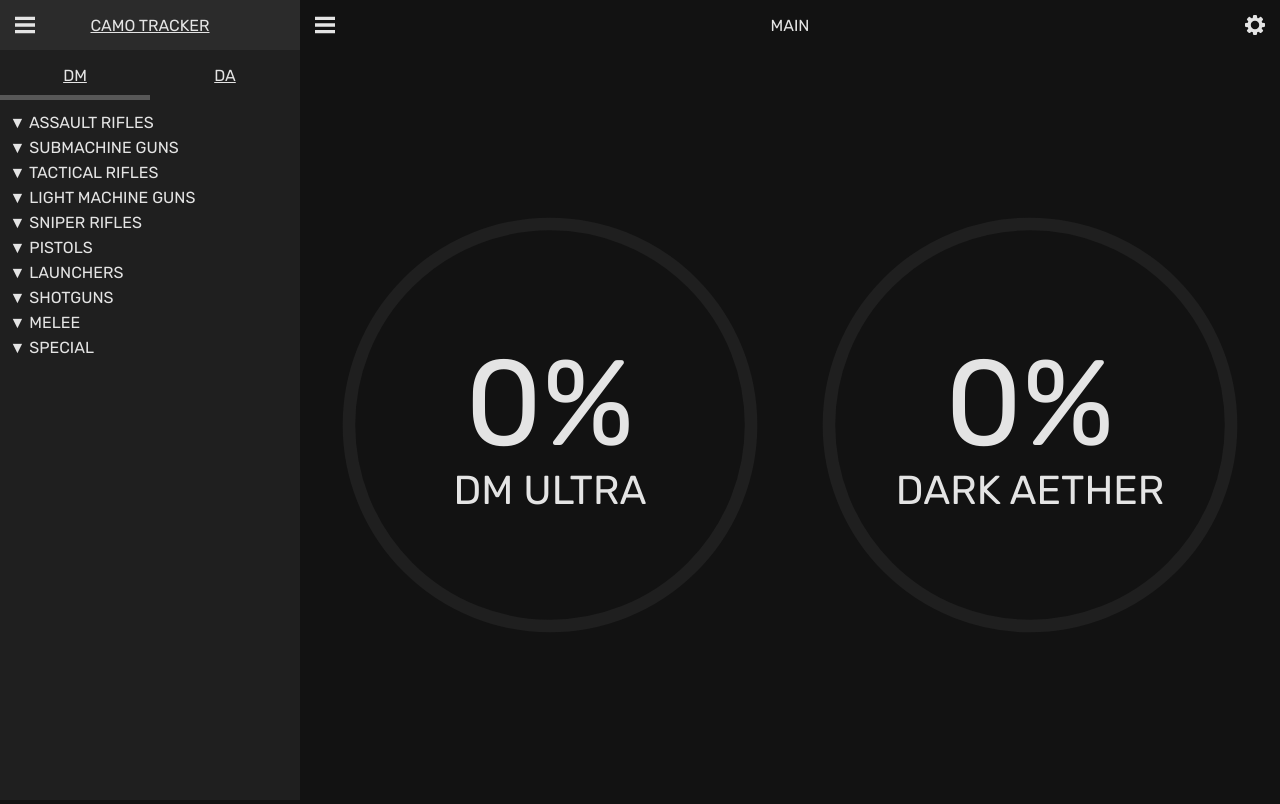
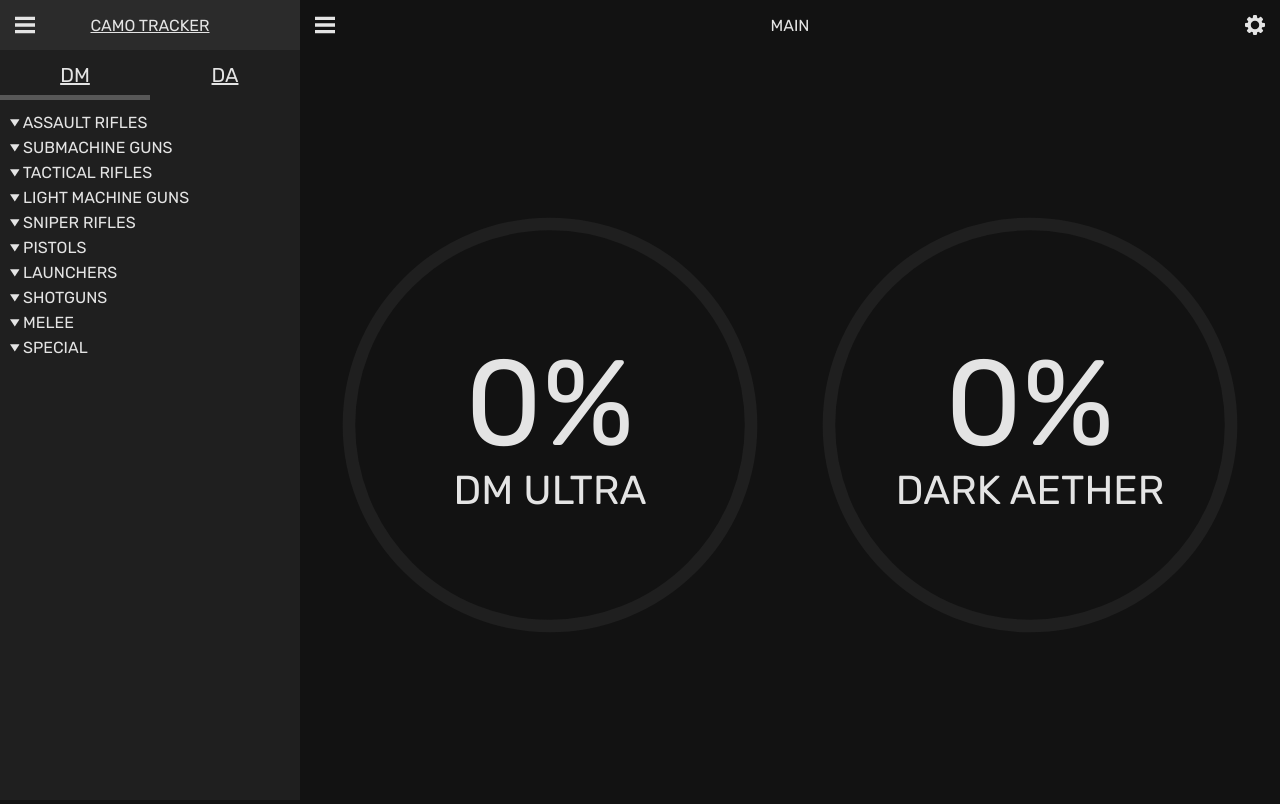
Before and after one commit to Hartaithan/camo-tracker, a React (Create React App) app: page /camo-tracker/dm in a window 1280 px wide. Built offline with nearby package versions, Linux system fonts and the light colour scheme.

Commit message:
small ui changes

```diff
--- a/src/App.scss
+++ b/src/App.scss
@@ -34,6 +34,15 @@ body {
 	align-items: flex-start;
 	flex-direction: row;
 	height: 100vh;
+	&_arrow {
+		fill: $color-text;
+		height: 1.2vh;
+		width: 1.2vh;
+		-webkit-transition: all 0.1s ease-out;
+		-moz-transition: all 0.1s ease-out;
+		-o-transition: all 0.1s ease-out;
+		transition: all 0.1s ease-out;
+	}
 	&_container {
 		margin-left: 300px;
 		-webkit-transition: all 0.3s ease-out;
@@ -237,7 +246,7 @@ body {
 		&_container {
 			box-sizing: border-box;
 			padding: 1.2vh;
-			height: calc(100% - 50px);
+			height: calc(100% - 100px);
 			overflow: auto;
 			&_collapse {
 				padding: 0;
@@ -303,7 +312,7 @@ body {
 						display: flex;
 						justify-content: center;
 						align-items: center;
-						font-weight: bold;
+						font-weight: 600;
 						font-size: 3vh;
 						position: absolute;
 					}
@@ -386,8 +395,8 @@ body {
 					height: auto;
 					&_camo {
 						position: relative;
-						height: 10.5vh;
-						width: 10.5vh;
+						height: 100px;
+						width: 100px;
 						background: $color-el;
 						border: 1px solid $color-border;
 						&_lock {
@@ -429,6 +438,8 @@ body {
 	margin: none !important;
 }
 
+
+
 // MOBILE
 @media (max-width: 575.98px) {
 	.tracker {
@@ -466,8 +477,8 @@ body {
 					width: 80vw;
 					&_camocontainer {
 						&_camo {
-							height: 6.5vh;
-							width: 6.5vh;
+							height: 55px;
+							width: 55px;
 						}
 					}
 				}
@@ -517,12 +528,6 @@ body {
 				grid-template-columns: 100%;
 				&_container {
 					width: 80vw;
-					&_camocontainer {
-						&_camo {
-							height: 10vh;
-							width: 10vh;
-						}
-					}
 				}
 				&_container:last-child {
 					margin-bottom: 5vh;
@@ -533,16 +538,52 @@ body {
 }
 
 // NOTEBOOKS
-@media (min-width: 1200px) and (max-width: 1367px) {
+@media (min-width: 1200px) and (max-width: 1440px) {
 	.tracker {
 		&_weapon {
 			&_wrapper {
 				&_container {
 					height: auto;
-					width: 450px;
+					width: 400px;
 					margin: 1.5vh auto;
+					&_camocontainer {
+						&_camo {
+							height: 70px;
+							width: 70px;
+						}
+					}
+				}
+			}
+		}
+		&_sidebar {
+			&_tabview {
+				&_tab {
+					&_title {
+						font-size: 2.5vh;
+					}
 				}
 			}
 		}
 	}
 }
+
+// 4K
+@media (min-width: 1921px) and (max-width: 2560px) {
+	.tracker {
+		&_weapon {
+			&_wrapper {
+				&_container {
+					height: auto;
+					width: 800px;
+					margin: 1.5vh auto;
+					&_camocontainer {
+						&_camo {
+							height: 130px;
+							width: 130px;
+						}
+					}
+				}
+			}
+		}
+	}
+}
--- a/src/components/sidebarComponent.js
+++ b/src/components/sidebarComponent.js
@@ -8,17 +8,36 @@ function Sidebar() {
 	const uiState = useSelector((state) => state.uiState);
 	const dispatch = useDispatch();
 
+	function closeSidebar() {
+		const width = window.innerWidth;
+		if (width <= 768) {
+			dispatch({ type: "TOGGLE_SIDEBAR" });
+		}
+	}
+
+	function arrow(state) {
+		return (
+			<svg className="tracker_arrow" style={state ? {transform: "rotate(0deg)"} : {transform: "rotate(90deg)"}} xmlns="http://www.w3.org/2000/svg" width="24" height="24" viewBox="0 0 24 24">
+				<path d="M21 12l-18 12v-24z" />
+			</svg>
+		);
+	}
+
 	function CollapsibleList(props) {
 		const collapsibleId = props.mast === "dm" ? uiState.collapsibleIsOpen.dm : uiState.collapsibleIsOpen.da;
+
 		return (
 			<div className="tracker_sidebar_container_collapse">
 				{items.map((item, index) => (
 					<div key={props.mast + item.name}>
-						<Collapsible handleTriggerClick={() => dispatch({ type: "TOGGLE_COLLAPSIBLE", mast: props.mast, id: index + 1 })} open={collapsibleId[index + 1] ? true : false} trigger="▼ " triggerSibling={() => <span>{item.name.toUpperCase()}</span>} transitionTime={100}>
+						<Collapsible handleTriggerClick={() => dispatch({ type: "TOGGLE_COLLAPSIBLE", mast: props.mast, id: index + 1 })} open={collapsibleId[index + 1] ? true : false} trigger={collapsibleId[index + 1] ? arrow(true) : arrow(false)} triggerSibling={() => <span> {item.name.toUpperCase()}</span>} transitionTime={100}>
 							{item.weapons.map((weapon) => (
 								<div key={props.mast + weapon.name}>
 									<span>
-										&emsp;&emsp;<Link to={"/weapon/" + props.mast + "_" + item.id + "_" + weapon.id}>{weapon.name.toUpperCase()}</Link>
+										&emsp;&emsp;
+										<Link to={"/weapon/" + props.mast + "_" + item.id + "_" + weapon.id} onClick={closeSidebar}>
+											{weapon.name.toUpperCase()}
+										</Link>
 									</span>
 								</div>
 							))}
@@ -38,19 +57,25 @@ function Sidebar() {
 					</svg>
 				</div>
 				<div className="tracker_sidebar_header_link">
-					<Link to="/">CAMO TRACKER</Link>
+					<Link to="/" onClick={closeSidebar}>
+						CAMO TRACKER
+					</Link>
 				</div>
 			</div>
 			<div className="tracker_sidebar_tabview">
 				<div className="tracker_sidebar_tabview_tab" onClick={() => dispatch({ type: "TOGGLE_TAB", mast: "dm" })}>
 					<div className="tracker_sidebar_tabview_tab_title">
-						<Link to="/dm">DM</Link>
+						<Link to="/dm" onClick={closeSidebar}>
+							DM
+						</Link>
 					</div>
 					<div className="tracker_sidebar_tabview_tab_line" style={{ opacity: uiState.isActive === "dm" ? "1" : "0" }}></div>
 				</div>
 				<div className="tracker_sidebar_tabview_tab" onClick={() => dispatch({ type: "TOGGLE_TAB", mast: "da" })}>
 					<div className="tracker_sidebar_tabview_tab_title">
-						<Link to="/da">DA</Link>
+						<Link to="/da" onClick={closeSidebar}>
+							DA
+						</Link>
 					</div>
 					<div className="tracker_sidebar_tabview_tab_line" style={{ opacity: uiState.isActive === "da" ? "1" : "0" }}></div>
 				</div>
--- a/src/pages/masterPage.js
+++ b/src/pages/masterPage.js
@@ -42,11 +42,21 @@ function MasterPage() {
 			return Math.round(percentage) + "%";
 		}
 
+		function arrow(state) {
+			return (
+				<svg className="tracker_arrow" style={state ? { transform: "rotate(0deg)" } : { transform: "rotate(90deg)" }} xmlns="http://www.w3.org/2000/svg" width="24" height="24" viewBox="0 0 24 24">
+					<path d="M21 12l-18 12v-24z" />
+				</svg>
+			);
+		}
+
 		return (
 			<div className="tracker_master_container" key={items.id}>
 				<div className="tracker_master_container_progress">
 					<div className="tracker_master_container_progress_text" onClick={() => dispatch({ type: "TOGGLE_MASTER_COLLAPSIBLE", mast: id_mast, id: index })}>
-						<div className="tracker_master_container_progress_text_name">{"▼ " + items.name.toUpperCase()}</div>
+						<div className="tracker_master_container_progress_text_name">
+							{id_mast === "dm" ? (uiState.masterCollapsibleIsOpen.dm[index] ? arrow(true) : arrow(false)) : uiState.masterCollapsibleIsOpen.da[index] ? arrow(true) : arrow(false)} {items.name.toUpperCase()}
+						</div>
 						<div className="tracker_master_container_progress_text_percentage">{calcProc(items.id)}</div>
 					</div>
 					<div className="tracker_master_container_progress_bar">
@@ -54,7 +64,7 @@ function MasterPage() {
 					</div>
 				</div>
 
-				<Collapsible open={id_mast === "dm" ? uiState.masterCollapsibleIsOpen.dm[index] ? true : false : uiState.masterCollapsibleIsOpen.da[index] ? true : false} transitionTime={100}>
+				<Collapsible open={id_mast === "dm" ? (uiState.masterCollapsibleIsOpen.dm[index] ? true : false) : uiState.masterCollapsibleIsOpen.da[index] ? true : false} transitionTime={100}>
 					<div className="tracker_master_container_weaponlist">
 						{items.weapons.map((weapon) => (
 							<div className="tracker_master_container_weaponlist_weaponcontainer" key={weapon.id}>
--- a/src/pages/weaponPage.js
+++ b/src/pages/weaponPage.js
@@ -95,7 +95,7 @@ function WeaponPage() {
 														<path d="m336 192h-16v-64c0-70.59375-57.40625-128-128-128s-128 57.40625-128 128v64h-16c-26.453125 0-48 21.523438-48 48v224c0 26.476562 21.546875 48 48 48h288c26.453125 0 48-21.523438 48-48v-224c0-26.476562-21.546875-48-48-48zm-229.332031-64c0-47.0625 38.269531-85.332031 85.332031-85.332031s85.332031 38.269531 85.332031 85.332031v64h-170.664062zm0 0" />
 													</svg>
 												</div>
-												<img className="tracker_weapon_wrapper_container_camocontainer_camo_img" src={"camo-tracker/" + camo.img.replace("../", "")} alt="camo_img" />
+												<img className="tracker_weapon_wrapper_container_camocontainer_camo_img" src={"camo-tracker/" + camo.img} alt="camo_img" />
 											</div>
 										);
 									} else {
@@ -106,7 +106,7 @@ function WeaponPage() {
 														<path d="m336 192h-16v-64c0-70.59375-57.40625-128-128-128s-128 57.40625-128 128v64h-16c-26.453125 0-48 21.523438-48 48v224c0 26.476562 21.546875 48 48 48h288c26.453125 0 48-21.523438 48-48v-224c0-26.476562-21.546875-48-48-48zm-229.332031-64c0-47.0625 38.269531-85.332031 85.332031-85.332031s85.332031 38.269531 85.332031 85.332031v64h-170.664062zm0 0" />
 													</svg>
 												</div>
-												<img className="tracker_weapon_wrapper_container_camocontainer_camo_img" src={"camo-tracker/" + camo.img.replace("../", "")} alt="camo_img" />
+												<img className="tracker_weapon_wrapper_container_camocontainer_camo_img" src={"camo-tracker/" + camo.img} alt="camo_img" />
 											</div>
 										);
 									}
```
Also changed, not shown: 1 other file (tests, documents, lock files or other folders).
